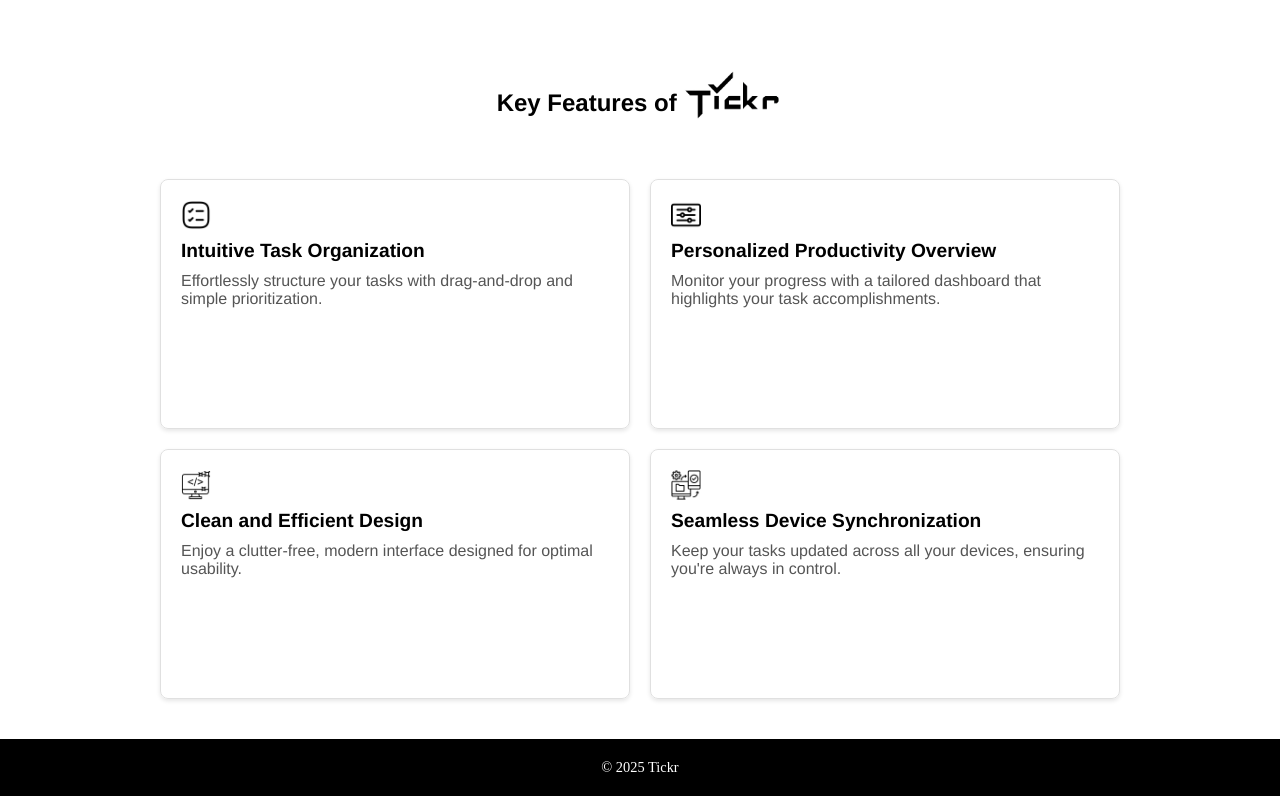
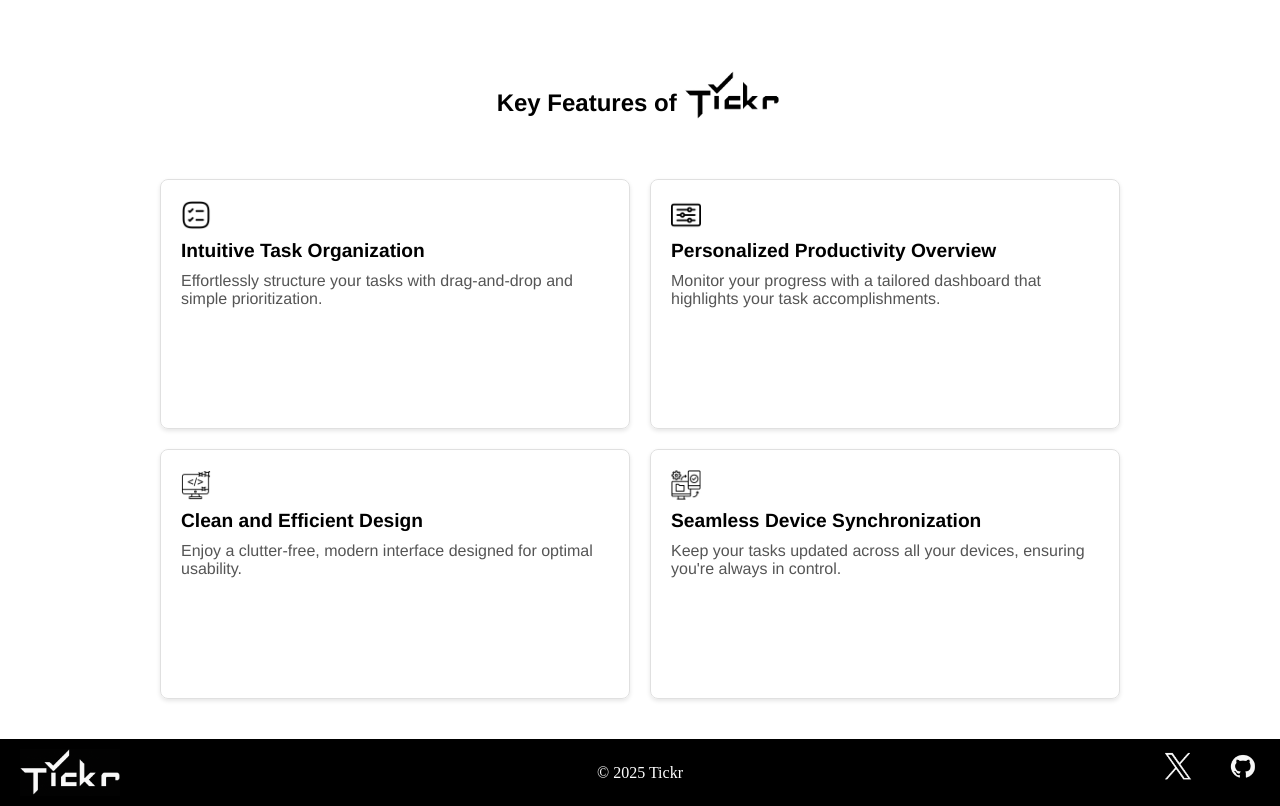
Before and after one commit to Chiranjeev-sahu/Tickr, a website: page public/index.html in a window 1280 px wide. Shown: the part 710-1516 px from the top of the page. Drawn offline with Linux system fonts and the light colour scheme.

Commit message:
update index.html and landing.css

```diff
--- a/public/index.html
+++ b/public/index.html
@@ -14,6 +14,7 @@
             <div class="header-action">
                 <a href="/auth.html" class="button primary-button get-started-link">Get Started</a>
             </div>
+
          </div>
     </header>
     <main class="main-content">
@@ -52,7 +53,13 @@
         </section>
     </main>
     <footer class="site-footer">
+        <img class="logo" src="./assets/icons/icon-black.png" alt="Tickr Logo">
         <p class="footer-copyright">&copy; 2025 Tickr</p>
+        <div class="handles">
+            <a href="https://x.com/_V0YD"><img src="./assets/icons/twitter.png" class="twitter-handle"></a>
+            <a href="https://github.com/Chiranjeev-sahu"><img src="./assets/icons/github.png" class="github-handle"></a>
+
+        </div>
     </footer>
     <script>
         const getStartedButtons = document.querySelectorAll('.hero-get-started-button, .get-started-link');
--- a/public/styles/landing.css
+++ b/public/styles/landing.css
@@ -136,10 +136,27 @@
     background-color: #000;
     color: #fff;
     text-align: center;
-    padding: 20px;
+    padding: 10px;
+    padding-inline: 20px;
+    width: 100%;
     margin-top: 40px;
+    display: flex;
+    flex-direction: row;
+    justify-content: space-between;
 }
 
 .footer-copyright {
-    font-size: 0.9rem;
+    margin-top: 15px;
+    font-size: 1rem;
 }
+
+.handles{
+    display: flex;
+    justify-content:space-between;
+    align-items: baseline;
+    min-width: 100px;
+}
+.twitter-handle, .github-handle{
+    max-width: 35px;
+    max-height: 35px;
+}
```
